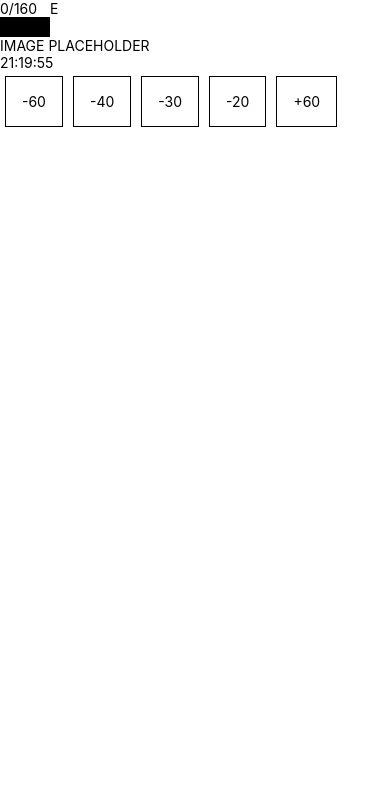
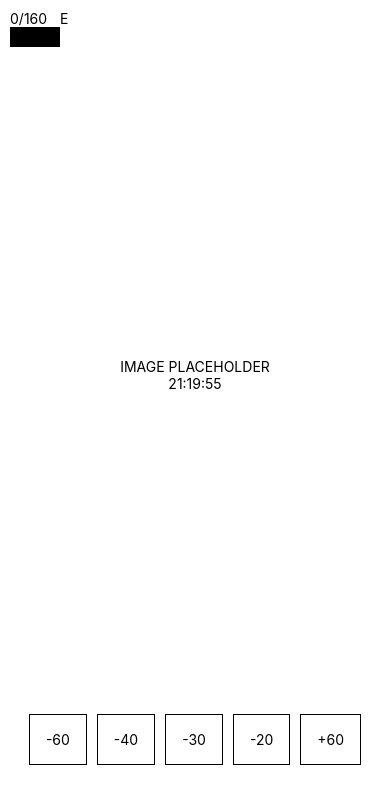
Before and after one commit to coding-nerfilio/ResinImpact, a React Native app: screen / in a window 390 px wide. Shown: the top 804 px of the page. Built offline with nearby package versions, Linux system fonts and the light colour scheme.

Commit message:
Layout changes

```diff
--- a/App.js
+++ b/App.js
@@ -3,23 +3,53 @@ import ResinCounter from './src/components/ResinCounter';
 import {SafeAreaView, Text, View} from 'react-native';
 import UseButtons from './src/components/UseButtons';
 import EditButton from './src/components/EditButton';
+import TimeCounter from './src/components/TimeCounter';
 import Resin from './src/hooks/Resin';
-import TimeCounter from './src/components/TimeCounter';
 
 const App = () => {
-  const {secondsLeft, resinAmount, modifyResin, useResin} = Resin(50);
+  const {secondsLeft, resinAmount, modifyResin, useResin} = Resin();
 
   return (
-    <View>
-      <View style={{flexDirection: 'row'}}>
+    <SafeAreaView style={{flex: 1}}>
+      <View
+        style={{
+          flex: 1,
+          flexDirection: 'row',
+          marginTop: 10,
+          marginLeft: 10,
+        }}>
+        <ResinCounter resin={resinAmount} />
+        <EditButton modifyResin={modifyResin} />
+      </View>
+      <View
+        style={{
+          flex: 5,
+          justifyContent: 'center',
+          alignItems: 'center',
+        }}>
+        <Text>IMAGE PLACEHOLDER</Text>
+        <TimeCounter seconds={secondsLeft} />
+      </View>
+      <View
+        style={{
+          flex: 2,
+          justifyContent: 'center',
+          alignItems: 'center',
+        }}>
+        <UseButtons useResin={useResin} />
+      </View>
+    </SafeAreaView>
+  );
+};
+
+export default App;
+
+/*
+  <View style={{flexDirection: 'row'}}>
         <ResinCounter resin={resinAmount} />
         <EditButton modifyResin={modifyResin} />
       </View>
       <Text>IMAGE PLACEHOLDER</Text>
       <TimeCounter seconds={secondsLeft} />
       <UseButtons useResin={useResin} />
-    </View>
-  );
-};
-
-export default App;
+      */
```
